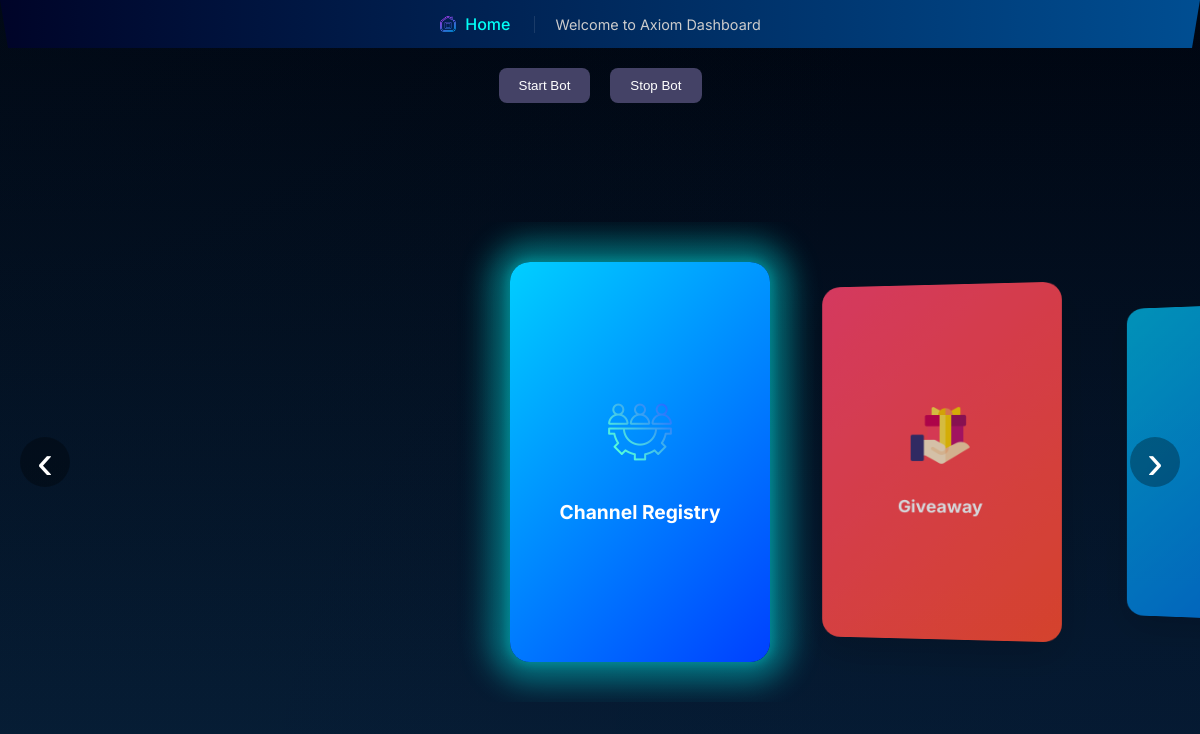
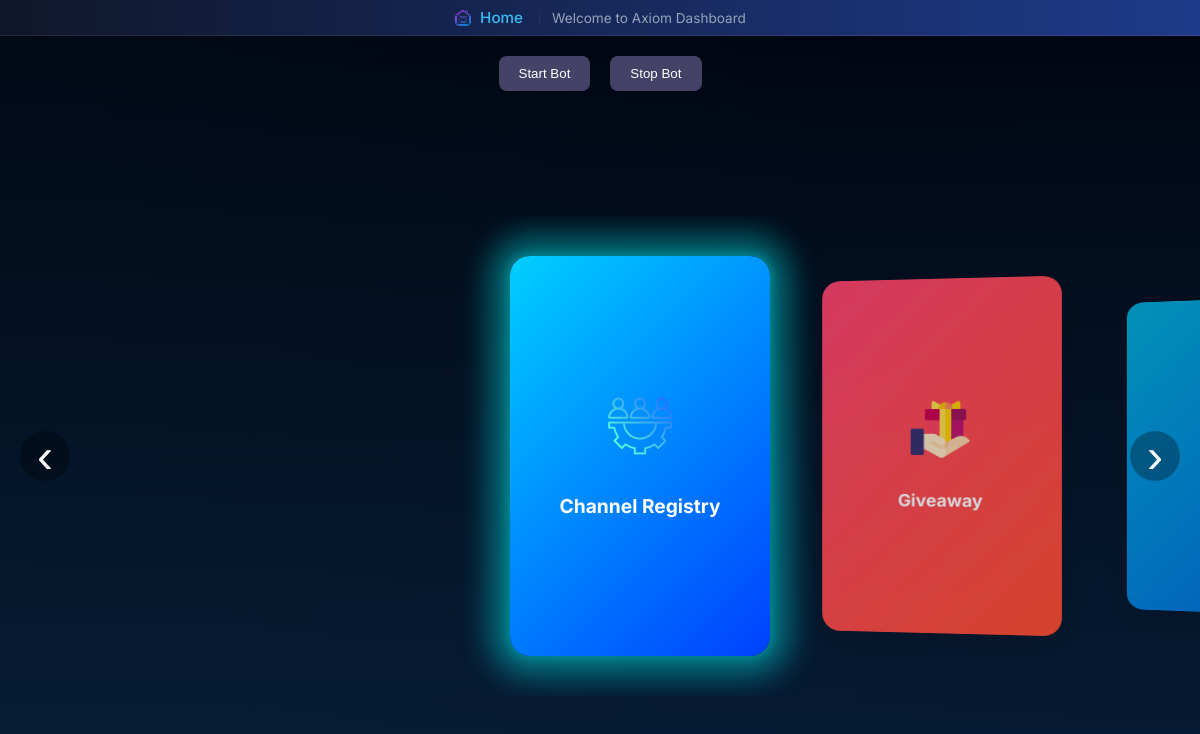
Before and after one commit to Hey1q/Axiom, an Electron app: page pages/dashboard.html in a window 1200 px wide. Drawn offline with Linux system fonts and the light colour scheme.

Commit message:
Update dashboard.css

```diff
--- a/pages/styles/dashboard.css
+++ b/pages/styles/dashboard.css
@@ -11,8 +11,7 @@ body {
 }
 
 .angled-header {
-  clip-path: polygon(0 0, 8px 100%, calc(100% - 8px) 100%, 100% 0);
-  background: linear-gradient(to right, #000428, #004e92);
+  background: linear-gradient(90deg, #0f172a, #1e3a8a);
   position: sticky;
   top: 0;
   z-index: 1000;
@@ -23,21 +22,23 @@ body {
   display: flex;
   justify-content: center;
   align-items: center;
-  padding: 14px 32px;
+  padding: 8px 20px;
+  background: linear-gradient(90deg, #0f172a, #1e3a8a);
+  border-bottom: 1px solid rgba(255, 255, 255, 0.08);
 }
 
 .header-center {
   display: flex;
-  justify-content: center;
   align-items: center;
-  gap: 24px;
+  gap: 16px;
 }
 
 .header-center a {
-  color: #00fff7;
+  color: #38bdf8;
   text-decoration: none;
   font-weight: 500;
-  transition: all 0.3s ease;
+  font-size: 0.95rem;
+  transition: all 0.2s ease-in-out;
 }
 
 .header-center a:hover {
@@ -45,10 +46,10 @@ body {
 }
 
 .user-info {
-  color: #ccc;
-  font-size: 0.9rem;
-  padding-left: 20px;
-  border-left: 1px solid rgba(255, 255, 255, 0.1);
+  color: #94a3b8;
+  font-size: 0.85rem;
+  padding-left: 12px;
+  border-left: 1px solid rgba(255, 255, 255, 0.05);
 }
 
 .icon-button {
```
